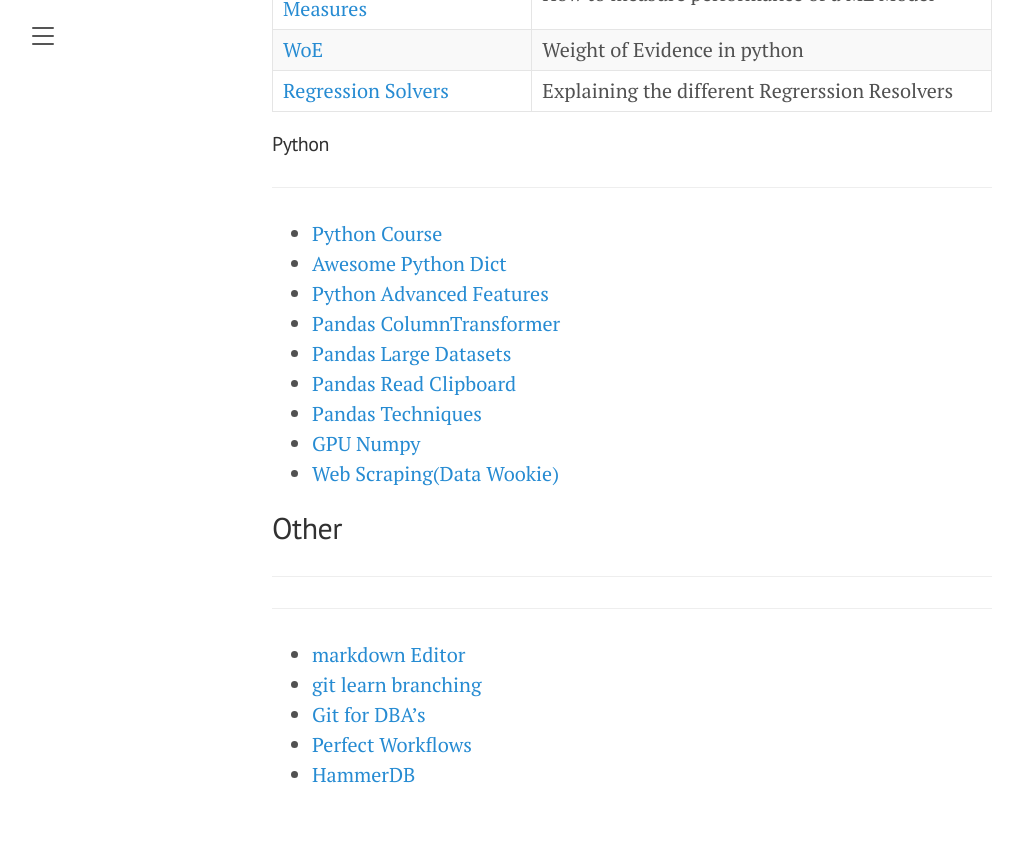
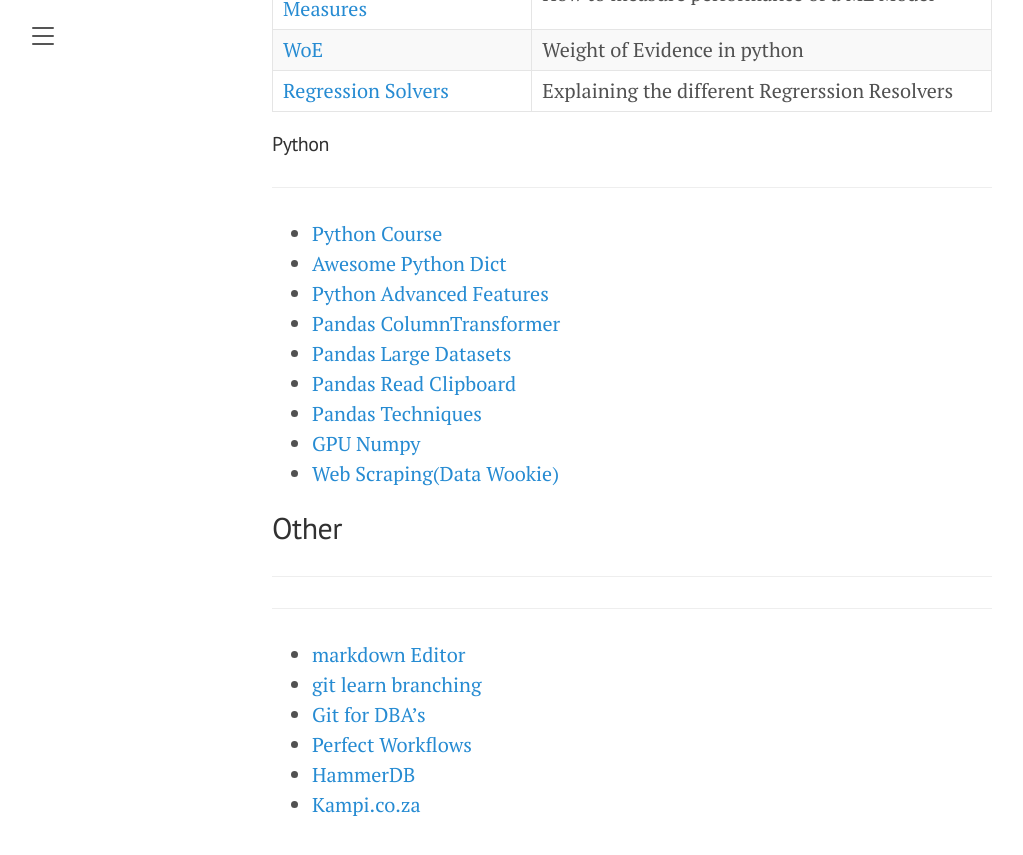
Before and after one commit to JVoogt/JVoogt.github.io, a Jekyll site: the page built from links.md, in a window 1280 px wide and 900 px high, scrolled down 3600 px. Shown: the top 855 px of the window, without its empty margins (8-1031 px from the left). Built offline with Jekyll 4.4.1, drawn with Linux system fonts in a browser that asks for light colours; nearby versions of some CDN libraries.

Commit message:
Kampi.co.za Changes

```diff
--- a/_config.yml
+++ b/_config.yml
@@ -1,7 +1,7 @@
 # Setup
 title:               JP Voogt
 tagline:             'A Data Enthusiasts Ramblings'
-description:         'South African Data Tinkerer, <a href="https://twitter.com/Microsoft" target="_blank">@microsoft</a> Fanboy, <a href="https://twitter.com/dataplatformjhb" target="_blank">@dataplatformjhb</a> leader, Formula 1 enthusiasts and Father, (He/Him)'
+description:         'South African Data Tinkerer, <a href="https://twitter.com/Microsoft" target="_blank">@microsoft</a> Fanboy, <a href="https://twitter.com/dataplatformjhb" target="_blank">@dataplatformjhb</a> leader, Formula 1 enthusiasts, Father and Founder of <a href="https://kampi.co.za" target="_blank">Kampi.co.za</a>'
 url:                 https://blog.voogie.online
 baseurl:             ''
 paginate:            5
--- a/links.md
+++ b/links.md
@@ -140,3 +140,4 @@ title: URL Repository
  - [Git for DBA's](https://www.sqlservercentral.com/articles/basic-git-for-dbas-getting-started-with-git)
  - [Perfect Workflows](https://github.com/PrefectHQ/prefect)
  - [HammerDB](https://www.hammerdb.com/benchmarks.html)
+ - [Kampi.co.za](https://www.kampi.co.za/s)
```
Also changed, not shown: 1 other file.
